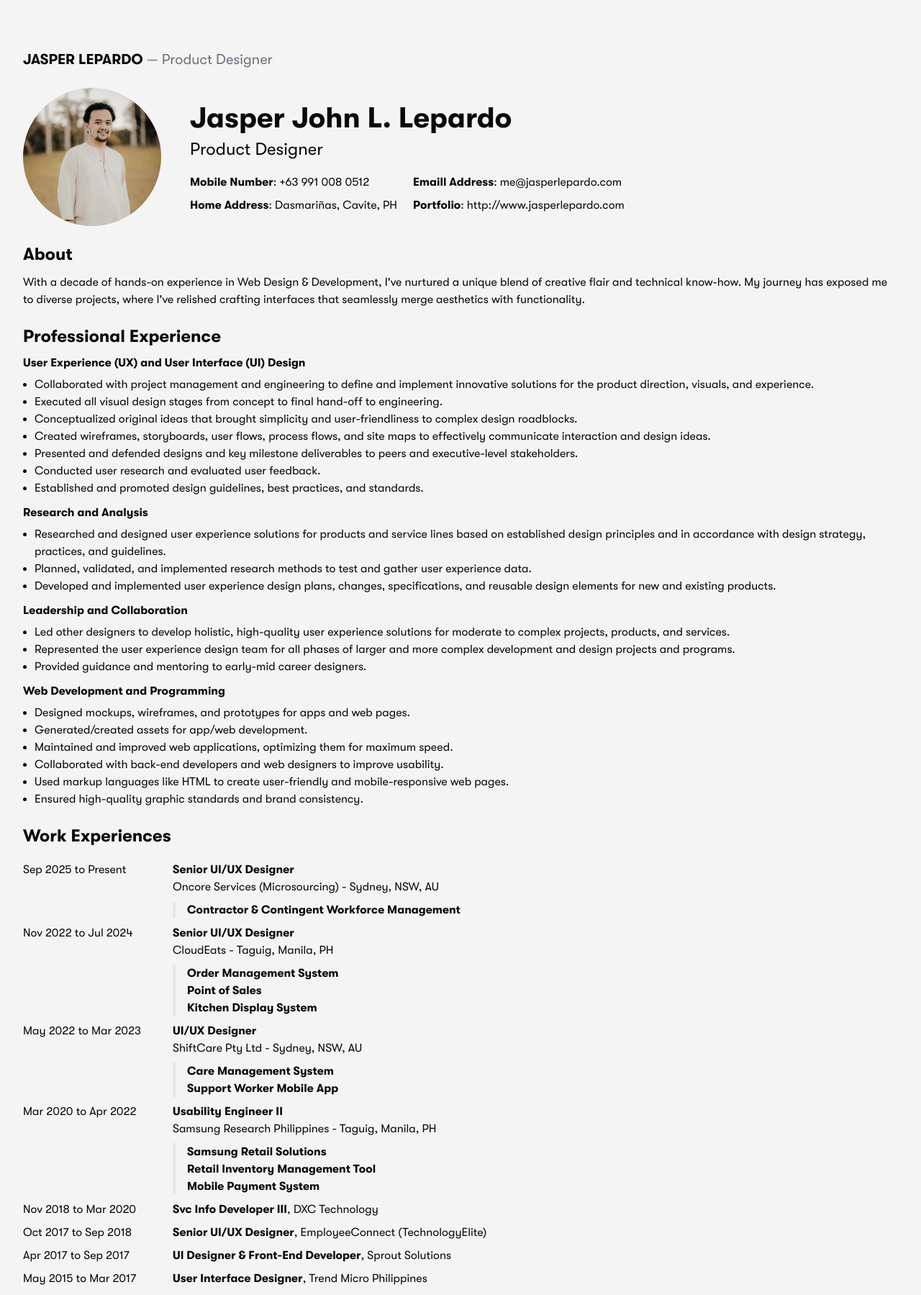
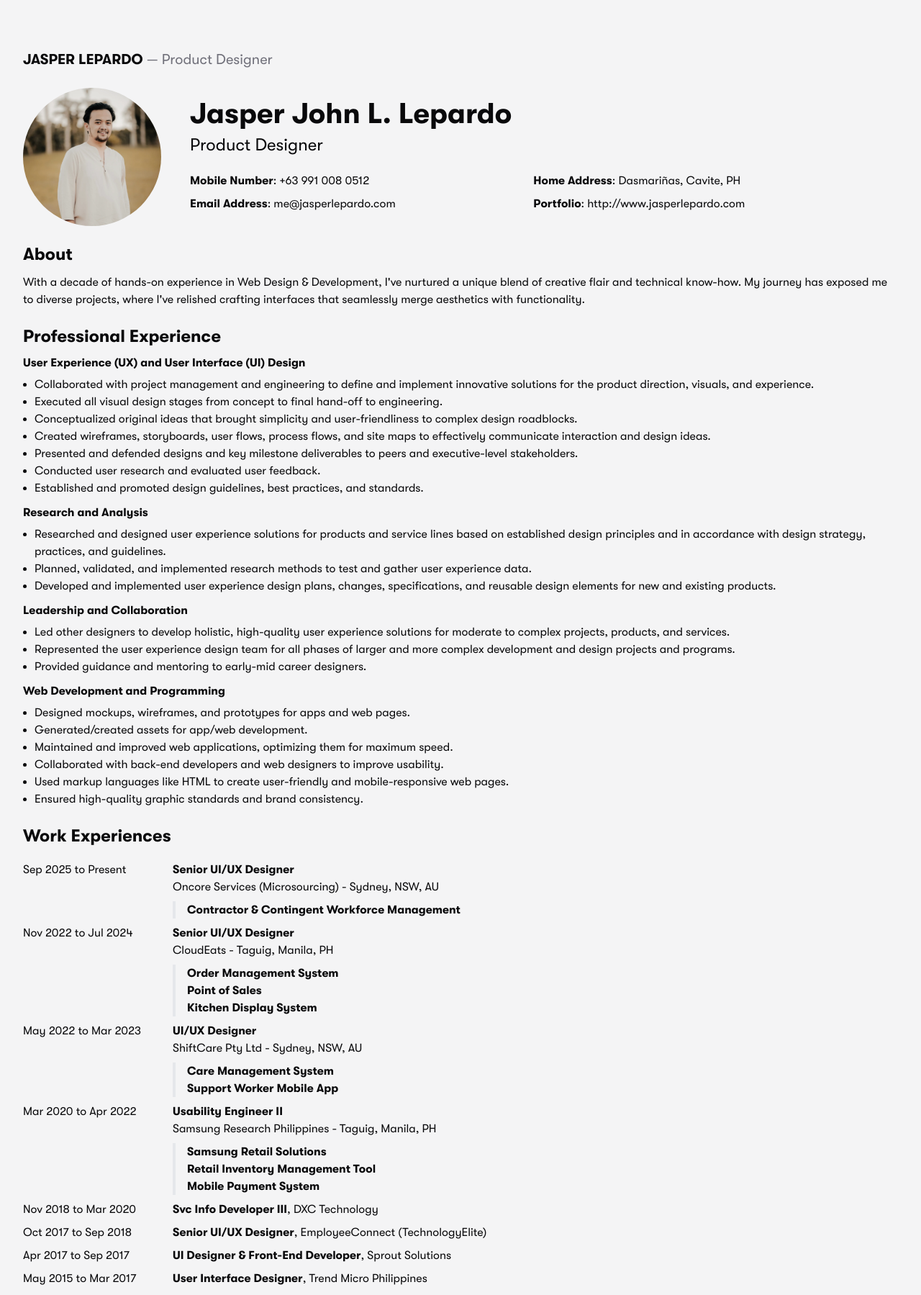
Before and after one commit to jasperlepardo/jasperlepardo-portfolio, a Jekyll site: the page built from resume.html, in a window 1280 px wide, cut to the strip 104-1903 px from the top of the page. Shown: the whole strip at 72% size. Built offline with Jekyll 4.4.1, drawn with Linux system fonts in a browser that asks for light colours; some of the changed text lies outside the part shown.

Commit message:
include calendar

```diff
--- a/_layouts/default.html
+++ b/_layouts/default.html
@@ -15,7 +15,7 @@ custom-stylesheet:
 
 <footer class="container max-w-7xl mx-auto mt-20 py-4 px-4 md:px-8 print:hidden">
   <h2 class="text-7xl font-bold text-zinc-950 dark:text-zinc-50">Say Hello.</h2>
-  <p class="text-2xl pb-12 text-zinc-950 dark:text-zinc-50">email <a href="mailto:{{ site.data.personal-information.email-address }}">{{ site.data.personal-information.email-address }}</a></p>
+  <p class="text-2xl pb-12 text-zinc-950 dark:text-zinc-50">email <a href="mailto:{{ site.data.resume.personal-information.email-address }}">{{ site.data.resume.personal-information.email-address }}</a></p>
   <div class="container">
     <div class="row">
       <div class="col-lg">
@@ -23,7 +23,7 @@ custom-stylesheet:
       <div class="col-lg-auto">
         <!-- <p><b>Social Media</b></p> -->
         <ul class="list-inline" id="social-media">
-          {% for social-media in site.data.personal-information.social-media %}
+          {% for social-media in site.data.resume.personal-information.social-media %}
             <li class="list-inline-item">
               <a href="{{ social-media.url }}"><i class="{{ social-media.icon }}"></i></a>
             </li>
@@ -31,6 +31,6 @@ custom-stylesheet:
         </ul>
       </div>
     </div>
-    <p>Copyright © <span id="current-year"></span> Jasper Lepardo. <br class="d-lg-none"/> All rights reserved.</p>
+    <p>Copyright © 2025 Jasper Lepardo. All rights reserved.</p>
   </div>
 </footer>
--- a/assets/css/main.css
+++ b/assets/css/main.css
@@ -287,6 +287,9 @@
   .hidden {
     display: none;
   }
+  .inline {
+    display: inline;
+  }
   .inline-block {
     display: inline-block;
   }
@@ -301,6 +304,9 @@
   }
   .max-h-48 {
     max-height: calc(var(--spacing) * 48);
+  }
+  .w-20 {
+    width: calc(var(--spacing) * 20);
   }
   .w-24 {
     width: calc(var(--spacing) * 24);
--- a/index.html
+++ b/index.html
@@ -12,7 +12,7 @@ transition:
     </div>
     <div class="lg:col-span-8 col-span-12 lg:order-1">
       <h1 class="text-5xl mb-12 leading-tight">I’m Jasper — a Filipino Product Designer who turns complex ideas into simple, usable SaaS products. I craft intuitive, scalable applications with clean UI, thoughtful UX, and developer-friendly design systems.</h1>
-      <a class="text-lg py-5 px-8 inline-block bg-zinc-50 text-zinc-700 rounded-full leading-6" href="">Get in Touch</a>
+      <a class="text-lg py-5 px-8 inline-block bg-zinc-50 text-zinc-700 rounded-full leading-6" href="{{ '/my-calendar.html' | relative_url }}">Get in Touch</a>
       <p class="text-lg py-5 px-8 inline-block ml-6 text-emerald-600 rounded-full leading-6"><span class="text-emerald-400 text-2xl leading-6">●</span> Open to New Opportunities</p>
     </div>
   </div>
@@ -25,7 +25,7 @@ transition:
   {% assign works = site.works | where: "categories", "featured"%}
   <div class="grid gap-6">
     {% for work in works %}
-      <a class="bg-zinc-100 dark:bg-zinc-900 overflow-hidden rounded-2xl order-{{ work.order }}" id="{{ work.name }}" target="_blank" href="{{ work.external-url | default: work.url | relative_url }}">
+      <a class="bg-zinc-100 dark:bg-zinc-900 overflow-hidden rounded-2xl order-{{ work.order }}" id="{{ work.name }}" href="{{ work.external-url | default: work.url | relative_url }}">
         <div class="grid grid-cols-2">
           <div class="lg:col-span-1 col-span-2 lg:order-2 bg-#{{ work.bgColor }}">
             {% assign slug = work.title | downcase | replace: ' ', '-' %}
--- a/resume.html
+++ b/resume.html
@@ -7,14 +7,29 @@ transition:
 
 <div class="flex gap-10 grid-flow-row">
     <img class="max-h-48 w-auto rounded-full" src="{{ '/assets/img/profile-picture.webp' | relative_url}}" alt="" />
-    <div class="content-center">
+    <div class="content-center w-full">
         <h1 class="text-5xl leading-tight"><b>{{ site.data.resume.personal-information.name }}</b></h1>
         <p class="text-2xl">{{ site.data.resume.personal-information.title }}</p>
-        <ul class="grid grid-cols-2 gap-x-4 gap-y-2 grid-flow-row mt-4">
-            {% for contact-details in site.data.resume.personal-information.contact-details %}
-                <li><b>{{ contact-details.name }}</b>: {{ contact-details.value }}</li>
-            {% endfor %}
-        </ul>
+        <table class="mt-3 w-full table-auto border-separate border-spacing-y-2 border-spacing-x-4 -mx-4">
+            <tbody>
+                <tr>
+                    <td>
+                        <p><b>Mobile Number</b>: {{ site.data.resume.personal-information.mobile-number }}</p>
+                    </td>
+                    <td>
+                        <p><b>Home Address</b>: {{ site.data.resume.personal-information.home-address }}</p>
+                    </td>
+                </tr>
+                <tr>
+                    <td>
+                        <p><b>Email Address</b>: {{ site.data.resume.personal-information.email-address }}</p>
+                    </td>
+                    <td>
+                        <p><b>Portfolio</b>: {{ site.data.resume.personal-information.website }}</p>
+                    </td>
+                </tr>
+            </tbody>
+        </table>
     </div>
 </div>
 
```
Also changed, not shown: _data/resume/personal-information.yml (+4 -10 lines), my-calendar.html (added, +22 -0 lines).
